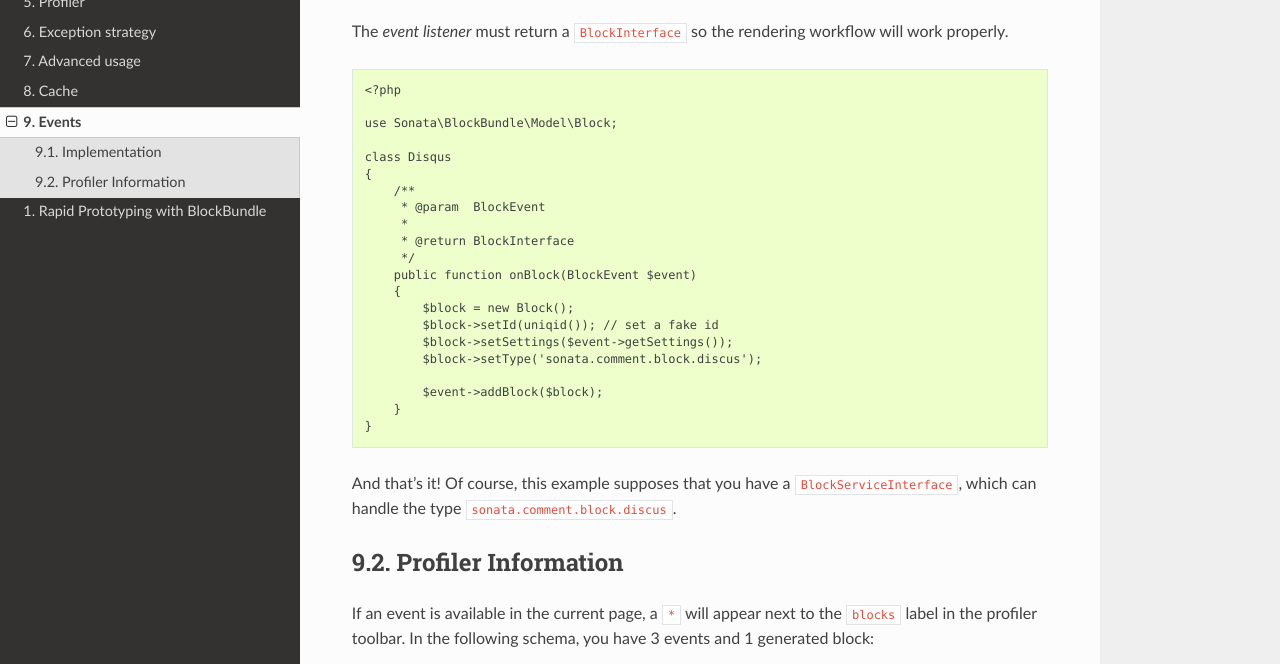
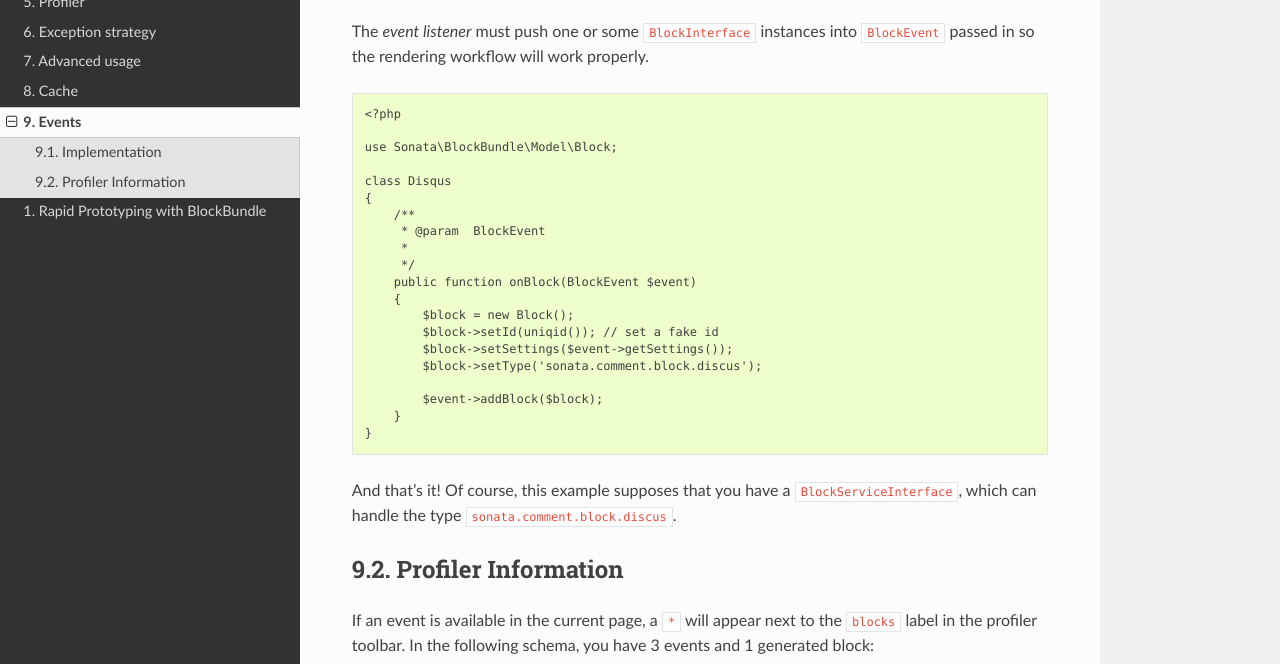
Before and after one commit to sonata-project/SonataBlockBundle, a Sphinx documentation site: the page built from Resources/doc/reference/events.rst, in a window 1280 px wide and 900 px high, scrolled down 632 px, cut to the strip 236-900 px from the top of the window. Built offline with Sphinx 7.4.7 and the Read the Docs theme 2.0.0, drawn with Linux system fonts in a browser that asks for light colours.

Commit message:
FIX typo on event name and listener usage.

```diff
--- a/Resources/doc/reference/events.rst
+++ b/Resources/doc/reference/events.rst
@@ -33,7 +33,7 @@ So, the current the name will be ``sonata.block.event.blog.comment``.
     .. code-block:: xml
 
         <service id="disqus.comment" class="Sonata\CommentBundle\Event\Discus">
-            <tag name="kernel.event_listener" event="sonata.block.blog.comment" method="onBlock"/>
+            <tag name="kernel.event_listener" event="sonata.block.event.blog.comment" method="onBlock"/>
         </service>
 
     .. code-block:: yaml
@@ -42,9 +42,9 @@ So, the current the name will be ``sonata.block.event.blog.comment``.
             disqus.comment:
                 class: Sonata\CommentBundle\Event\Disqus"
                 tags:
-                    - { name: kernel.event_listener, event: sonata.block.blog.comment, method: onBlock }
+                    - { name: kernel.event_listener, event: sonata.block.event.blog.comment, method: onBlock }
 
-The `event listener` must return a ``BlockInterface`` so the rendering workflow will work properly.
+The `event listener` must push one or some ``BlockInterface`` instances into ``BlockEvent`` passed in so the rendering workflow will work properly.
 
 .. code-block:: jinja
 
@@ -57,7 +57,6 @@ The `event listener` must return a ``BlockInterface`` so the rendering workflow
         /**
          * @param  BlockEvent
          *
-         * @return BlockInterface
          */
         public function onBlock(BlockEvent $event)
         {
```
